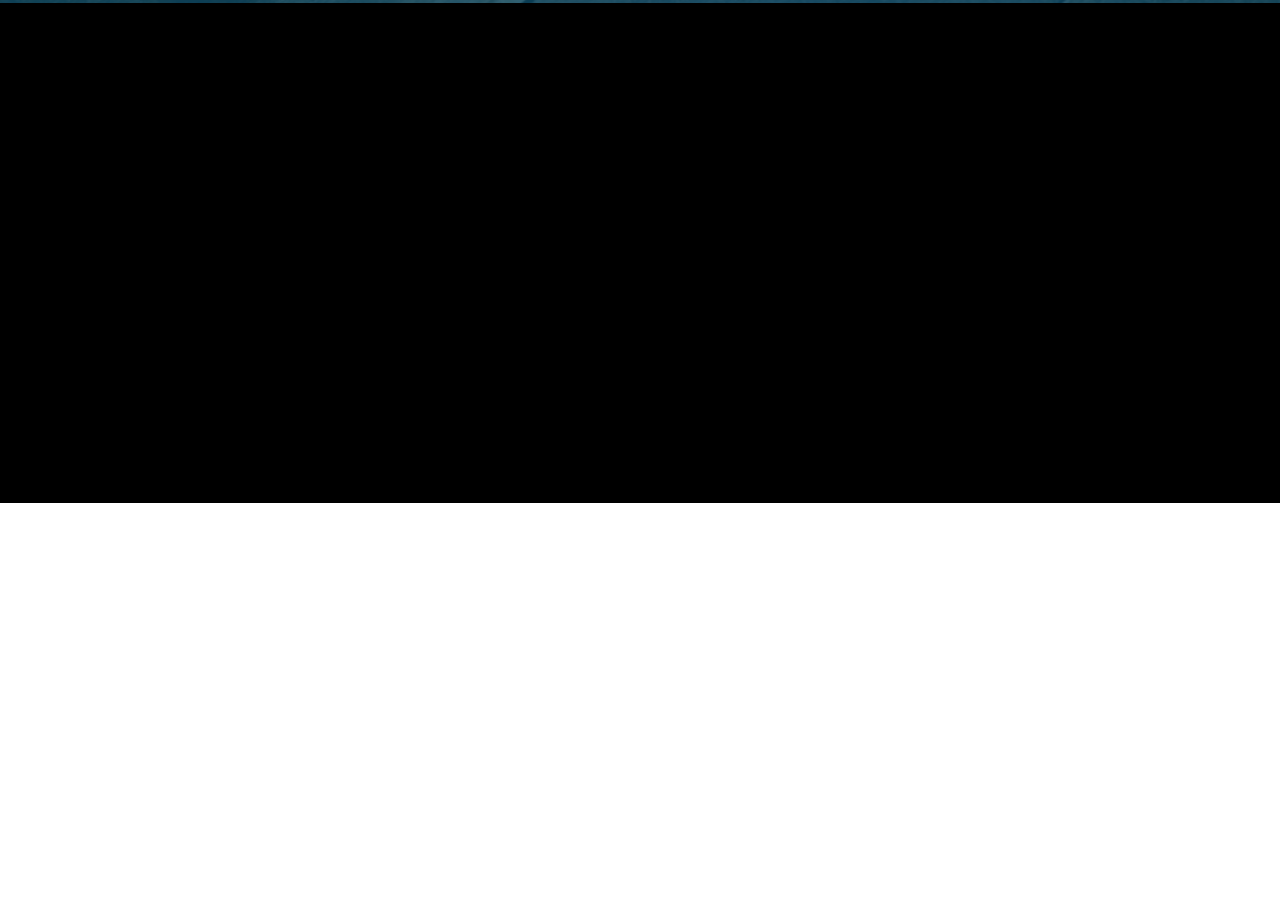
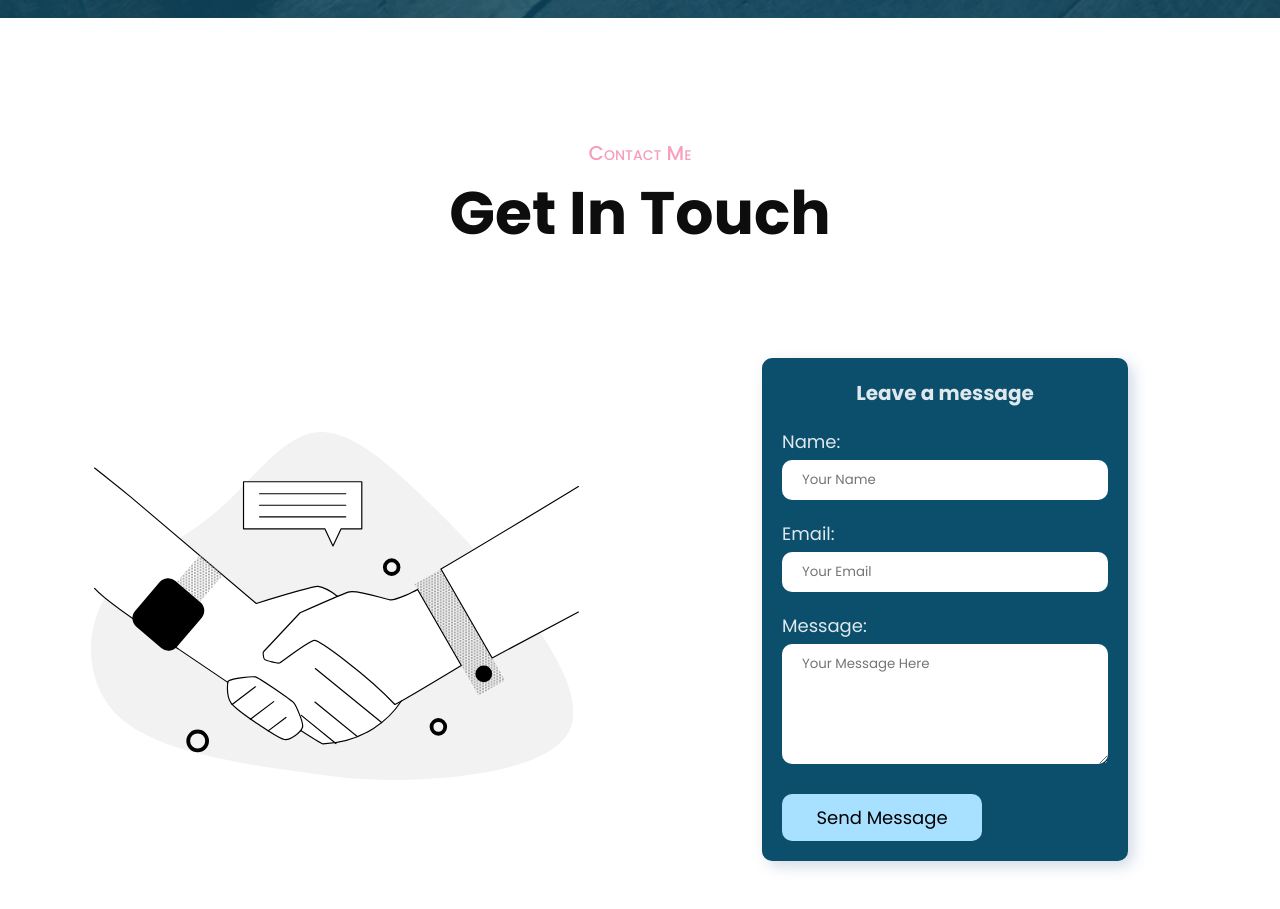
Before and after one commit to Xavy-Romeo/portfolio-web-dev, a plain HTML site: page index.html in a window 1280 px wide. Shown: the part 3840-4749 px from the top of the page. Before the commit the page ends 4343 px from the top, so only its background shows below. Drawn offline with Linux system fonts and the light colour scheme.

Commit message:
created contact me section

```diff
--- a/index.html
+++ b/index.html
@@ -40,7 +40,7 @@
                         <a href="#portfolio" class="nav-link">Portfolio</a>
                     </li>
                     <li>
-                        <a href="#about" class="nav-link">About Me</a>
+                        <a href="#about-me" class="nav-link">About Me</a>
                     </li>
                     <li>
                         <a href="#contact-me" class="nav-link">Contact Me</a>
@@ -336,7 +336,7 @@
             </div>
         </div>
 
-        <div class="section about-section" id="about">
+        <div class="section about-section" id="about-me">
             <div class="about-container container">
                 <div class="section-title">
                     <h3>
@@ -353,7 +353,8 @@
                     <div class="specialization-container">
                         <div class="special-item">
                             <span>
-                                <i class="fa-solid fa-code"></i>
+                                <!-- <i class="fa-solid fa-code"></i> -->
+                                <i class="fa-solid fa-file-code"></i>
                             </span>
                             <h4>HTML Email Development</h4>
                             <p>
@@ -480,6 +481,64 @@
             </div>
         </div>
 
+        <div class="section contact-section" id="contact-me">
+            <div class="contact-container container">
+                <div class="section-title">
+                    <h3>
+                        Contact Me
+                    </h3>
+                    <h2>
+                       Get In Touch
+                    </h2>
+                </div>
+                <div class="contact-content-container">
+                    <div class="contact-left">
+                        <div class="contact-img-container">
+                            <img src="./src/assets/images/shake.svg" alt="hand shake illustration" />
+                        </div>
+                    </div>
+                    <div class="contact-right">
+                        <div class="form-container">
+                            <h4>
+                                Leave a message
+                            </h4>
+                            <form
+                                action='https://formspree.io/f/xpzkbprn'
+                                method='POST'
+                                id='contact-form'
+                            >
+                                <label for="Name">Name:</label>
+                                <input
+                                    type="text"
+                                    placeholder="Your Name"
+                                    required
+                                    autocomplete="off"
+                                    name="Name"
+                                />
+                                <label for="Email">Email:</label>
+                                <input
+                                    type="email"
+                                    placeholder="Your Email"
+                                    required
+                                    autocomplete="off"
+                                    name="Email"
+                                />
+                                <label for="Message">Message:</label>
+                                <textarea
+                                    placeholder="Your Message Here"
+                                    rows="5"
+                                    required
+                                    name="Message"
+                                ></textarea>
+                                <button type="submit">
+                                    send message
+                                </button>
+                            </form>
+                        </div>
+                    </div>
+                </div>
+            </div>
+        </div>
 
         <div class="testSpacer"></div>
     </main>
--- a/src/sass/_about.scss
+++ b/src/sass/_about.scss
@@ -12,7 +12,7 @@
             .special-item {
                 margin-right: 50px;
                 span {
-                    font-size: 30px;
+                    font-size: 40px;
                     color: $primaryBlue;
                 }
                 h4 {
--- /dev/null
+++ b/src/sass/_contact.scss
@@ -0,0 +1,75 @@
+.contact-section {
+    padding-bottom: 120px;
+    .contact-container {
+        .contact-content-container {
+            display: flex;
+            margin-top: 100px;
+            .contact-left {
+                width: 50%;
+                display: flex;
+                justify-content: center;
+                align-items: center;
+                .contact-img-container {
+                    width: 80%;
+                    img {
+                        width: 100%
+                    }
+                }
+            }
+            .contact-right {
+                width: 50%;
+                display: flex;
+                justify-content: center;
+                align-items: center;
+                .form-container {
+                    width: 60%;
+                    height: 100%;
+                    padding: 20px;
+                    border-radius: 10px;
+                    background: $primaryBlue;
+                    box-shadow: 5px 5px 15px #D1D9E6;
+                    h4 {
+                        text-align: center;
+                        color: $textLight;
+                        font-size: 20px;
+                        margin-bottom: 20px;
+                    }
+                    form {
+                        display: flex;
+                        flex-direction: column;
+                        label {
+                            margin-bottom: 5px;
+                            color: $textLight;
+                            font-size: 18px;
+                        }
+                        input, textarea {
+                            border: none;
+                            border-radius: 10px;
+                            padding: 10px 20px;
+                            margin-bottom: 20px;
+                            background: rgba(255,255,255,1);
+                            font-family: 'Poppins', Arial, Helvetica, sans-serif;
+                        }
+                        button {
+                            background: $secondaryBlue;
+                            width: 100%;
+                            max-width: 200px;
+                            border: none;
+                            border-radius: 10px;
+                            padding: 10px 20px;
+                            margin-top: 10px;
+                            font-family: 'Poppins', Arial, Helvetica, sans-serif;
+                            font-size: 18px;
+                            text-transform: capitalize;
+                            cursor: pointer;
+                            &:hover {
+                                opacity: .7;
+                            }
+                        }
+                    }
+
+                }
+            }
+        }
+    }
+}
--- a/src/sass/_reset.scss
+++ b/src/sass/_reset.scss
@@ -2,4 +2,5 @@
     margin: 0;
     padding: 0;
     box-sizing: border-box;
+    scroll-behavior: smooth;
 }
--- a/src/sass/styles.scss
+++ b/src/sass/styles.scss
@@ -6,4 +6,5 @@
 @import 'portfolio';
 @import 'about';
 @import 'cto';
+@import 'contact';
 @import 'testFiller';
```
Also changed, not shown: src/assets/images/shake.svg (added), src/sass/styles.css, 1 other file.
